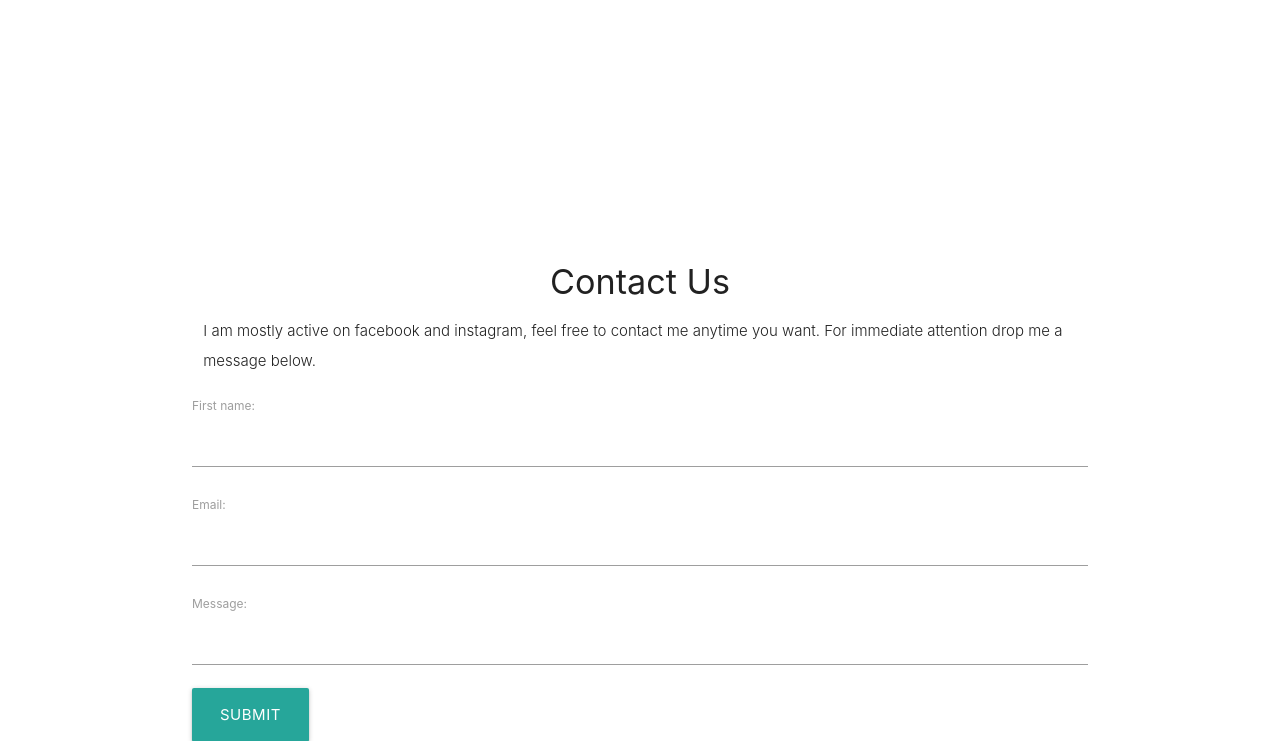
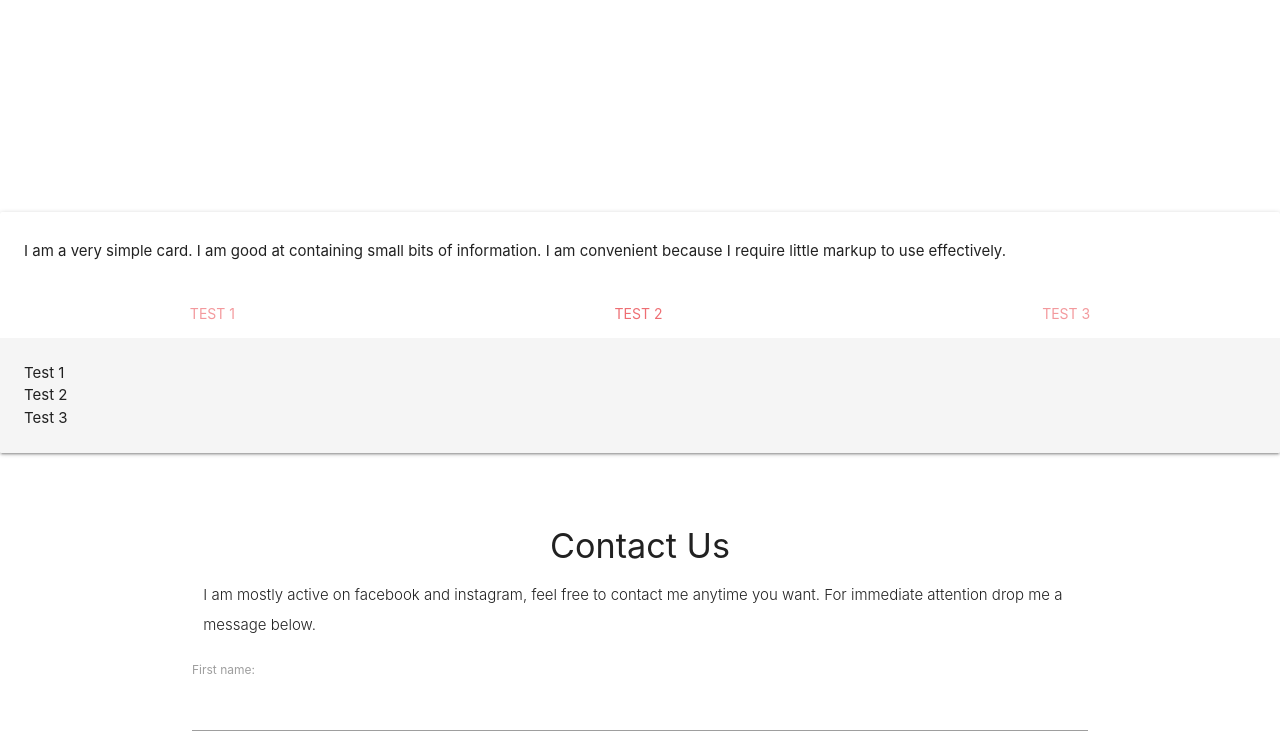
Before and after one commit to biseshbhattarai/PersonalPortfolio, a Django app: page / in a window 1280 px wide. Shown: the part 1040-1781 px from the top of the page. Run offline with Django 3.2, Linux system fonts and the light colour scheme.

Commit message:
'Changes'

```diff
--- a/blog/templates/blog/homepage.html
+++ b/blog/templates/blog/homepage.html
@@ -59,6 +59,23 @@
                       </div>
                     </div>
                     <div class="parallax"><img src="{% static 'newtonapp/desk.jpeg' %}" alt="Unsplashed background img 2"></div>
+                  </div>
+                  <div class="card">
+                    <div class="card-content">
+                      <p>I am a very simple card. I am good at containing small bits of information. I am convenient because I require little markup to use effectively.</p>
+                    </div>
+                    <div class="card-tabs">
+                      <ul class="tabs tabs-fixed-width">
+                        <li class="tab"><a href="#test4">Test 1</a></li>
+                        <li class="tab"><a class="active" href="#test5">Test 2</a></li>
+                        <li class="tab"><a href="#test6">Test 3</a></li>
+                      </ul>
+                    </div>
+                    <div class="card-content grey lighten-4">
+                      <div id="test4">Test 1</div>
+                      <div id="test5">Test 2</div>
+                      <div id="test6">Test 3</div>
+                    </div>
                   </div>
 
                   <div class="container">
```
